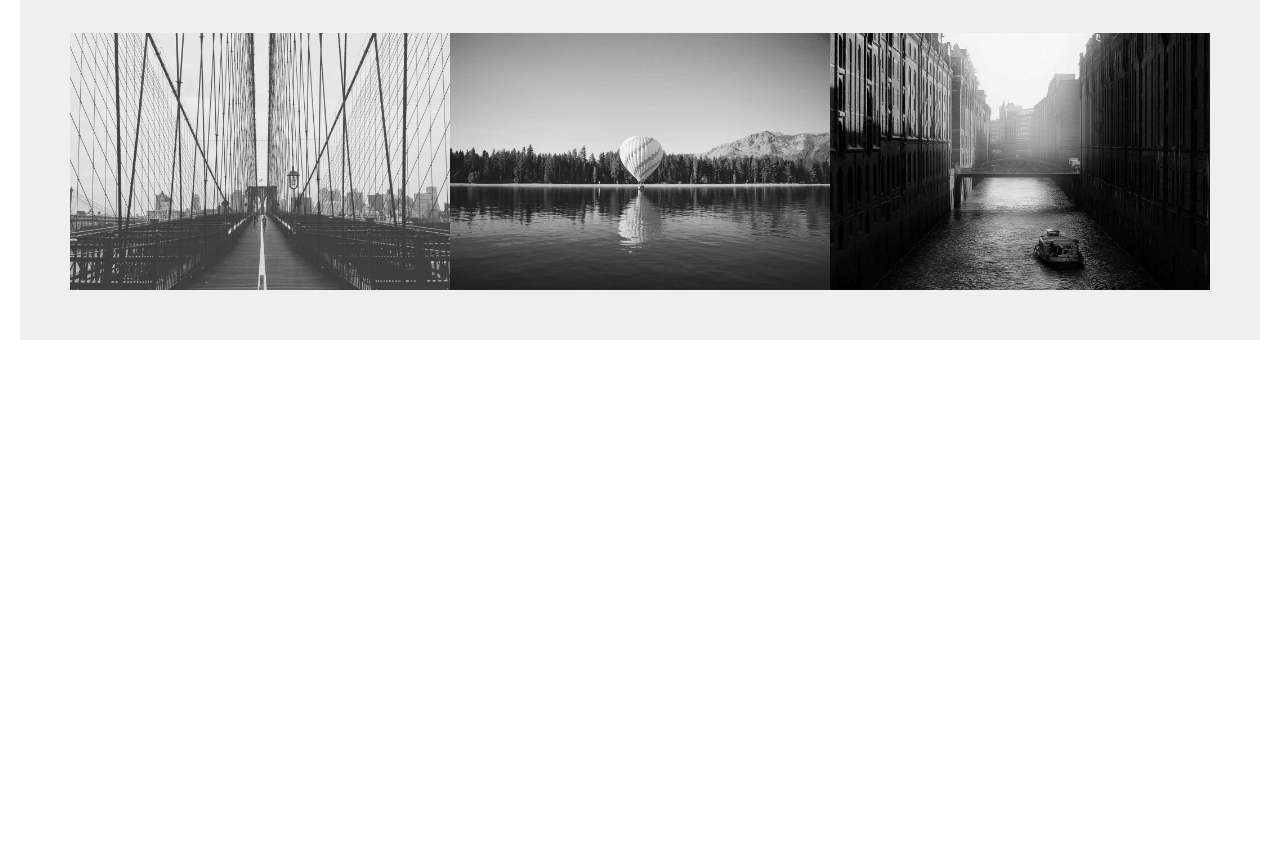
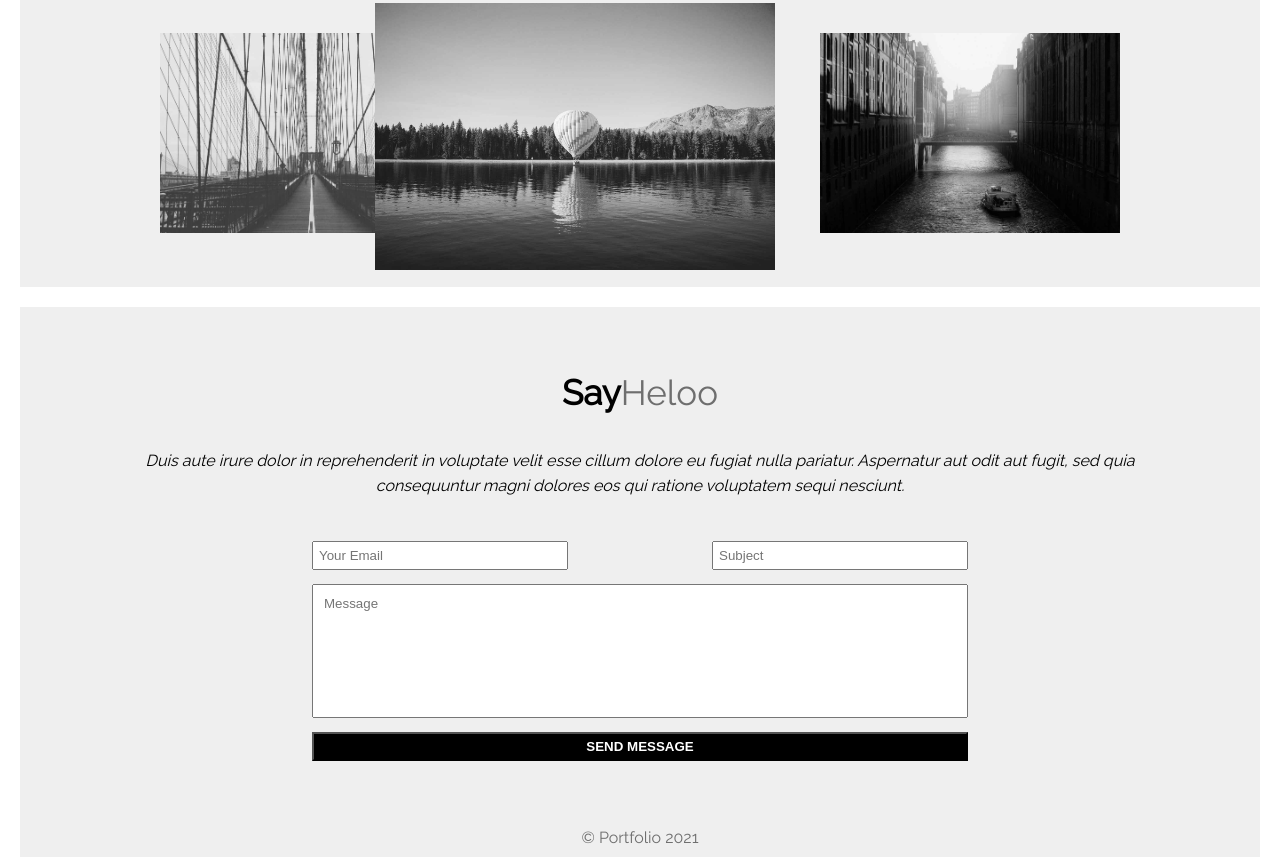
Before and after one commit to NadyaPeycheva/html-css-cours, a plain HTML site: page 03. Portfolio/index.html in a window 1280 px wide. Shown: the part 1926-2783 px from the top of the page. Before the commit the page ends 2286 px from the top, so only its background shows below. Drawn offline with Linux system fonts and the light colour scheme.

Commit message:
update styles of image section

```diff
--- a/03. Portfolio/index.html
+++ b/03. Portfolio/index.html
@@ -1,42 +1,55 @@
 <!DOCTYPE html>
 <html lang="en">
   <head>
-    <meta charset="UTF-8">
-    <meta http-equiv="X-UA-Compatible" content="IE=edge">
-    <meta name="viewport" content="width=device-width, initial-scale=1.0">
+    <meta charset="UTF-8" />
+    <meta http-equiv="X-UA-Compatible" content="IE=edge" />
+    <meta name="viewport" content="width=device-width, initial-scale=1.0" />
     <title>Portfolio</title>
-    <link rel="stylesheet" href="style.css">
+    <link rel="stylesheet" href="style.css" />
   </head>
   <body>
     <main>
       <section class="template">
         <header class="template-header">
-                <p class="template-header-menu">MENU <i class="fas fa-bars"></i>
-                </p>
+          <p class="template-header-menu">MENU <i class="fas fa-bars"></i></p>
         </header>
         <article class="template-apollo">
           <article class="apollo-content">
-                    <p class="apollo-content-title"><strong>Apollo</strong> Jade Template
+            <p class="apollo-content-title">
+              <strong>Apollo</strong> Jade Template
             </p>
-                    <p class="apollo-content-text">Lorem ipsum dolor sit amet, consectetur adipisicing elit, sed do eiusmod tempor incididunt ut labore et dolore magna aliqua. Ut enim ad minim veniam, quis nostrud exercitation ullamco laboris nisi ut aliquip ex.
+            <p class="apollo-content-text">
+              Lorem ipsum dolor sit amet, consectetur adipisicing elit, sed do
+              eiusmod tempor incididunt ut labore et dolore magna aliqua. Ut
+              enim ad minim veniam, quis nostrud exercitation ullamco laboris
+              nisi ut aliquip ex.
             </p>
           </article>
           <article class="apollo-image">
-                    <img src="./images/hero.png" alt="Apollo">
+            <img src="./images/hero.png" alt="Apollo" />
           </article>
         </article>
-
       </section>
       <section class="camera">
         <article class="camera-image">
-                <img src="./images/camera.png" alt="Camera">
+          <img src="./images/camera.png" alt="Camera" />
         </article>
         <article class="camera-content">
-                <p class="camera-content-title">My name is <strong>Apollo</strong>
+          <p class="camera-content-title">My name is <strong>Apollo</strong></p>
+          <p class="camera-content-text">
+            Excepteur sint occaecat cupidatat non proident, sunt in culpa qui
+            officia deserunt mollit anim id est laborum. Sed ut perspiciatis
+            unde omnis iste natus error sit voluptatem accusantium doloremque
+            laudantium, totam rem aperiam, eaque ipsa quae ab illo inventore
+            veritatis et quasi architecto beatae vitae dicta sunt explicabo.
+            Nemo enim ipsam voluptatem quia voluptas sit aspernatur aut odit aut
+            fugit, sed quia consequuntur magni dolores eos qui ratione
+            voluptatem sequi nesciunt.
           </p>
-                <p class="camera-content-text">Excepteur sint occaecat cupidatat non proident, sunt in culpa qui officia deserunt mollit anim id est laborum. Sed ut perspiciatis unde omnis iste natus error sit voluptatem accusantium doloremque laudantium, totam rem aperiam, eaque ipsa quae ab illo inventore veritatis et quasi architecto beatae vitae dicta sunt explicabo. Nemo enim ipsam voluptatem quia voluptas sit aspernatur aut odit aut fugit, sed quia consequuntur magni dolores eos qui ratione voluptatem sequi nesciunt.
-                </p>
-                <p class="camera-content-text">Ipsum quia dolor sit amet, consectetur, adipisci velit, sed quia non numquam eius modi tempora incidunt ut labore et dolore magnam aliquam quaerat voluptatem.
+          <p class="camera-content-text">
+            Ipsum quia dolor sit amet, consectetur, adipisci velit, sed quia non
+            numquam eius modi tempora incidunt ut labore et dolore magnam
+            aliquam quaerat voluptatem.
           </p>
           <article class="camera-content-icons">
             <i class="fab fa-facebook-square"></i>
@@ -47,32 +60,54 @@
       </section>
       <section class="picture">
         <article class="picture-image">
-    <img src="./images/thumb-1.jpeg" alt="">
+          <img src="./images/thumb-1.jpeg" alt="" />
         </article>
       </section>
       <section class="stairs">
         <article class="stairs-content">
-                <p class="stairs-content-title"><strong>Ut enim</strong> ad minim
-                </p>
-                <p class="stairs-content-text">Duis aute irure dolor in reprehenderit in voluptate velit esse cillum dolore eu fugiat nulla pariatur. Aspernatur aut odit aut fugit, sed quia consequuntur magni dolores eos qui ratione voluptatem sequi nesciunt.
+          <p class="stairs-content-title"><strong>Ut enim</strong> ad minim</p>
+          <p class="stairs-content-text">
+            Duis aute irure dolor in reprehenderit in voluptate velit esse
+            cillum dolore eu fugiat nulla pariatur. Aspernatur aut odit aut
+            fugit, sed quia consequuntur magni dolores eos qui ratione
+            voluptatem sequi nesciunt.
           </p>
         </article>
         <article class="stairs-image">
-                <img src="./images/featured.jpeg" alt="Stairs">
+          <img src="./images/featured.jpeg" alt="Stairs" />
         </article>
       </section>
       <section class="images">
         <article class="images-image">
-                <img src="./images/thumb-3.jpeg">
+          <img src="./images/thumb-3.jpeg" />
         </article>
-            <article class="images-image">
+        <article class="images-image img-absolute">
                 <img src="./images/thumb-4.jpeg">
             </article>
         <article class="images-image">
-                <img src="./images/thumb-122.jpeg">
+          <img src="./images/thumb-122.jpeg" />
         </article>
-
+      </section>
+      <section class="say-hello">
+        <article class="say-hello-header">
+          <p class="say-hello-header-title"><strong>Say</strong>Heloo</p>
+          <p class="say-hello-header-text">
+            Duis aute irure dolor in reprehenderit in voluptate velit esse
+            cillum dolore eu fugiat nulla pariatur. Aspernatur aut odit aut
+            fugit, sed quia consequuntur magni dolores eos qui ratione
+            voluptatem sequi nesciunt.
+          </p>
+        </article>
+        <article class="say-hello-header-section">
+          <input class="email" type="text" placeholder="Your Email" />
+          <input class="subject" type="text" placeholder="Subject" />
+          <input class="message" type="text" placeholder="Message" />
+          <button>send message</button>
+        </article>
       </section>
     </main>
+    <footer>
+        © Portfolio 2021
+    </footer>
   </body>
 </html>
--- a/03. Portfolio/style.css
+++ b/03. Portfolio/style.css
@@ -1,5 +1,6 @@
 @import url('https://fonts.googleapis.com/css2?family=Montserrat&family=Poppins:wght@300&family=Raleway&display=swap');
-@import url("https://use.fontawesome.com/releases/v5.10.0/css/all.css");body{
+@import url("https://use.fontawesome.com/releases/v5.10.0/css/all.css");
+body{
     margin:0;
     font-family: 'Raleway', sans-serif;
 }
@@ -9,7 +10,7 @@
     box-sizing: border-box;
 }
 main{
-    padding:20px;
+    padding:20px 20px 0 20px;
 }
 .template{
     background:rgb(239, 239, 239);
@@ -130,15 +131,81 @@ main{
     margin-right: 50px;
 }
 .images-image{
-    max-width:500px;
 }
 .images-image img{
-    width: 100%;
-    height: 100%;
+    max-width:300px;
+    max-height:500px;
+    object-fit:content;
 }
 .images{
     background:rgb(239, 239, 239);
     margin-top:20px;
     padding:50px;
-    display:flex;
+    display: flex;
+    justify-content: space-around;
+    position: relative;
+    align-items: center;
 }
+.images .img-absolute img {
+    position: absolute;
+    max-width: 400px;
+    top: 20px;
+    left: 355px;
+
+}
+.say-hello{
+    background:rgb(239, 239, 239);
+    padding:30px 90px;
+    margin-top:20px;
+    display: flex;
+    flex-direction: column;
+    justify-content: center;
+    align-items: center;
+}
+.say-hello-header{
+    text-align:center;
+}
+.say-hello-header-text{
+    font-style: italic;
+    line-height:25px;
+}
+.say-hello-header-title{
+    font-size:35px;
+    color:rgb(110, 110, 110);
+}
+.say-hello-header-title strong{
+    color: black;
+}
+.say-hello-header-section{
+    display: flex;
+    justify-content: space-between;
+    flex-wrap: wrap;
+    margin: 20px 195px;
+}
+.message{
+    flex-basis: 100%;
+    padding: 10px 10px 105px 10px;
+}
+.email,.subject,.message{
+    margin: 7px;
+}
+.email,.subject{
+    padding: 5px 70px 5px 5px;
+}
+button{
+    margin: 7px;
+    flex-basis: 100%;
+    padding: 5px;
+    color: white;
+    background: black;
+    font-weight: bold;
+    text-transform: uppercase;
+}
+footer{
+    background:rgb(239, 239, 239);
+text-align: center;
+margin: 0 20px;
+padding:10px;
+color:rgb(110, 110, 110);
+
+}
```
Lines whose indentation alone changed are shown as unchanged.
